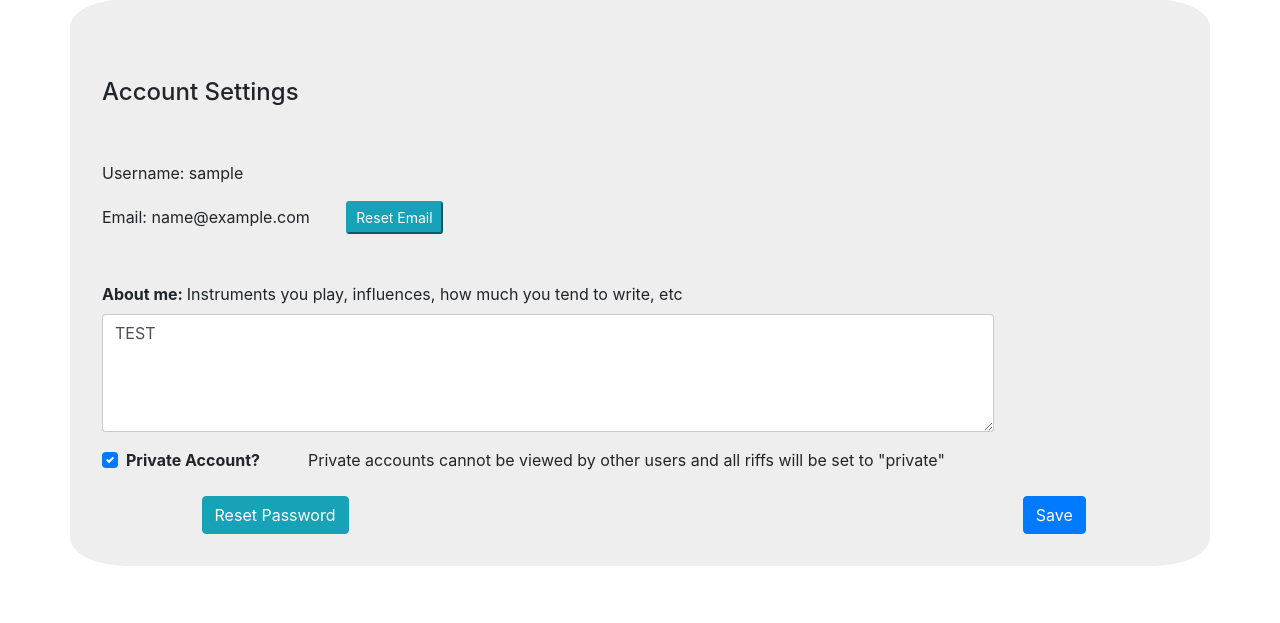
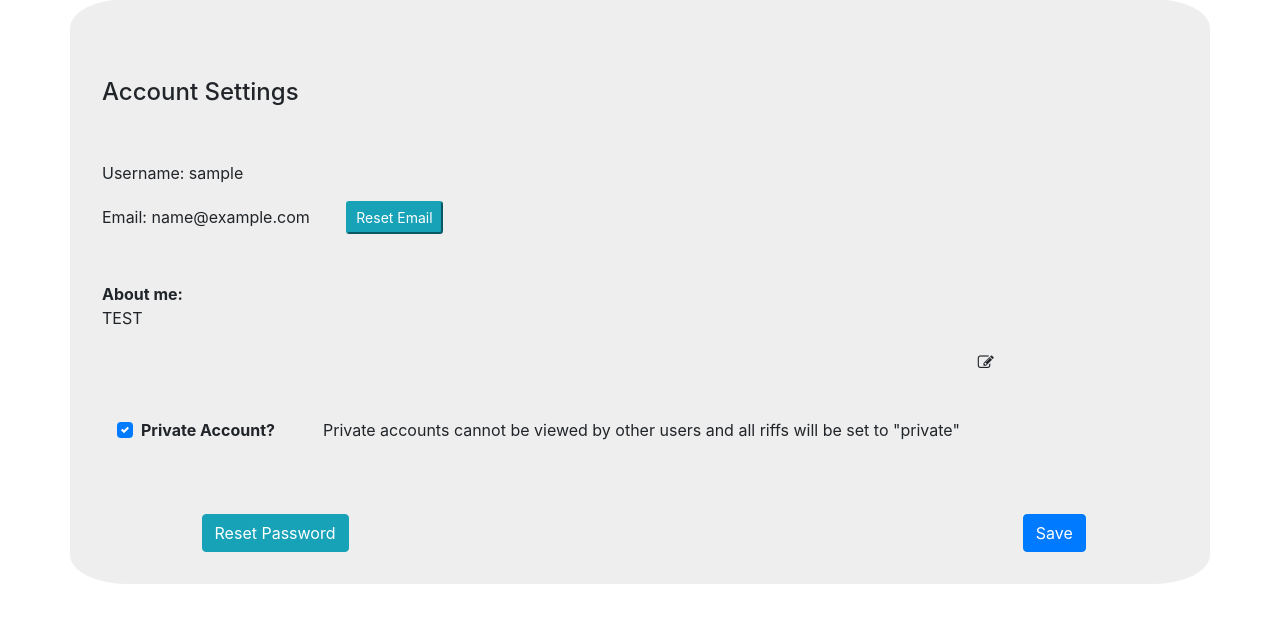
Before and after one commit to pefbass/riffage, a Django app: page /account/ in a window 1280 px wide. Shown: the part 121-744 px from the top of the page. Run offline with Django 3.2, Linux system fonts and the light colour scheme; the visitor is signed in with stand-in values (Sample User, id 1); some libraries are stand-ins or nearby versions.

Commit message:
Added edit to account bio

```diff
--- a/riffage/account/templates/account.html
+++ b/riffage/account/templates/account.html
@@ -2,21 +2,33 @@
 {% block content %}
 
     <!-- Page Content -->
-    <div class="container" style="border-radius: 5%; background-color: #EEEEEE; padding: 2em; margin-top: 4em; margin-bottom: 3em">
+    <div class="container" id="vue-div" style="border-radius: 5%; background-color: #EEEEEE; padding: 2em; margin-top: 4em; margin-bottom: 3em">
       <div class="row">
         <div class="col-lg-8">
+            {% csrf_token %}
           <h4 class="mt-5" style="padding-bottom: 2em">Account Settings</h4>
           <p style="">Username: {{ user }}</p>
           <p style="display: inline; margin-right: 2em">Email: {{ user.email }}</p>
           <button type="button" class="btn-sm btn-info" style="display: inline;">Reset Email</button>
         </div>
-        <div class="col-md-10" style="margin-top: 3em">
-          <div class="form-group">
-            <label for=""><span style="font-weight: bold">About me: </span>
-              Instruments you play, influences, how much you tend to write, etc</label>
-            <textarea class="form-control" rows="5" id="bio">{{ user.profile.bio }}</textarea>
+        <div class="col-md-10" style="margin-top: 3em; margin-bottom: 3em">
+          <div class="form-group" >
+            <div class="" v-if="isActive">
+              <label for=""><span style="font-weight: bold">About me: </span>
+                Instruments you play, influences, how much you tend to write, etc</label>
+                  <textarea class="form-control" rows="5" id="bio">{{ user.profile.bio }}</textarea>
+            </div>
+            <div class="" v-if="!isActive">
+                <label for=""><span style="font-weight: bold">About me: </span>
+                    <p id="user_bio">{{ user.profile.bio }}</p>
+            </div>
+            <div >
+                <i v-on:click="toggleTextArea" class="fa fa-pencil-square-o"
+                                  aria-hidden="true"  style="float: right"></i>
+            </div>
           </div>
-          <div>
+
+          <div class="col-md-12" style="margin-top: 4em">
             <label class="custom-control custom-checkbox">
               {% if user.profile.private_account %}
                  <input type="checkbox" class="custom-control-input" checked="checked">
@@ -33,7 +45,7 @@
           <button type="button" class="btn btn-info" style="float: right;">Reset Password</button>
         </div>
         <div class="col-md-8">
-            <button type="button" class="btn btn-primary" style="float: right;">Save</button>
+            <button v-on:click="saveUserInfo" type="button" class="btn btn-primary" style="float: right;">Save</button>
         </div>
     </div>
     </div>
@@ -42,10 +54,58 @@
     <!-- /.container -->
 
     <!-- Bootstrap core JavaScript -->
+    <script src="../../static/js/vue.js"></script>
     <script src="../../static/js/jquery-3.2.1.js"></script>
     <script src="../../static/popper/popper.min.js"></script>
     <script src="../../static/bootstrap/js/bootstrap.min.js"></script>
 
+    <!-- Vue.js -->
+    <script>
+        var app = function() {
+            var self = {};
+
+            self.toggleTextArea = function() {
+                self.vue.isActive = !self.vue.isActive;
+            }
+
+            self.saveUserInfo = function() {
+              self.vue.user_bio = document.getElementById('bio').value
+              console.log(self.vue.user_bio)
+
+              $.ajax({
+
+                            type: "POST",
+                            url: "/account/update_user_profile",
+                            data: {"user_bio": self.vue.user_bio},
+                            dataType: 'json',
+                            success: function (json) {
+                                self.vue.events = json
+                                console.log(self.vue.events)
+                        }
+                    });
+            }
+            self.vue = new Vue({
+                el: "#vue-div",
+                delimiters: ['${', '}'],
+                //unsafeDelimiters: ['!{', '}'],
+                data: {
+                   isActive: false,
+                   user_bio: ""
+                },
+                methods: {
+                    toggleTextArea: self.toggleTextArea,
+                    saveUserInfo: self.saveUserInfo
+                }
+            });
+            return self;
+        };
+
+        var APP = null;
+        // This will make everything accessible from the js console;
+        // for instance, self.x above would be accessible as APP.x
+        jQuery(function(){APP = app();});
+
+    </script>
   </body>
 
 </html>
--- a/riffage/account/urls.py
+++ b/riffage/account/urls.py
@@ -8,6 +8,7 @@ urlpatterns = [
      url(r'^login', auth_views.login,{'template_name': 'login.html'}, name='login'),
      url(r'^create', views.create, name='create'),
      url(r'^logout', views.logout, name='logout'),
+     url(r'^update_user_profile', views.update_user_profile, name='update_user_profile')
 
 
 ]
--- a/riffage/account/views.py
+++ b/riffage/account/views.py
@@ -6,11 +6,13 @@ from django.contrib.auth.forms import UserCreationForm
 from django.contrib import auth
 from .forms import SignUpForm
 from django.contrib.auth.models import User
+from django.http import JsonResponse
+from django.views.decorators.csrf import csrf_exempt
+from riffage.account.models import Profile
 
 def account(request):
     params = {}
     params['category'] = 'account'
-
     if request.user.is_authenticated():
         return render(request, 'account.html', {'params': params})
     else:
@@ -38,3 +40,11 @@ def logout(request):
 
 def collections(request):
     return redirect('/collection')
+
+@csrf_exempt
+def update_user_profile(request):
+    bio = request.POST.get('user_bio')
+    Profile.objects.update(bio=bio)
+    params = {}
+    params['success'] = bio
+    return JsonResponse(params)
--- a/riffage/templates/base.html
+++ b/riffage/templates/base.html
@@ -16,6 +16,7 @@
 		<!-- Custom styles for this template -->
 		<link rel="stylesheet" href="{% static 'css/logo-nav.css' %}">
 		<link rel="stylesheet" href="{% static 'css/collection.css' %}">
+		<link rel="stylesheet" href="https://maxcdn.bootstrapcdn.com/font-awesome/4.7.0/css/font-awesome.min.css">
 
 	</head>
 	<body>
```
